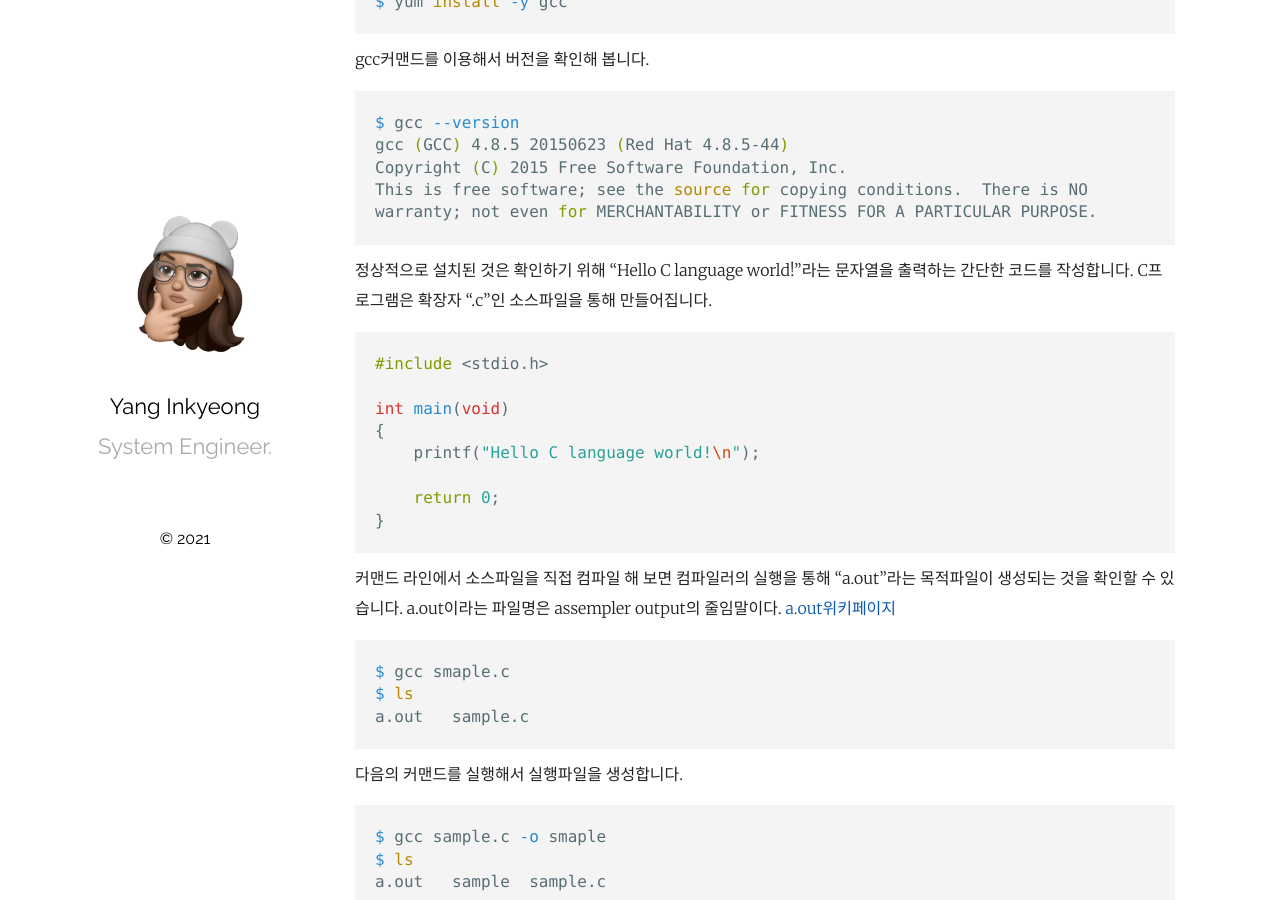
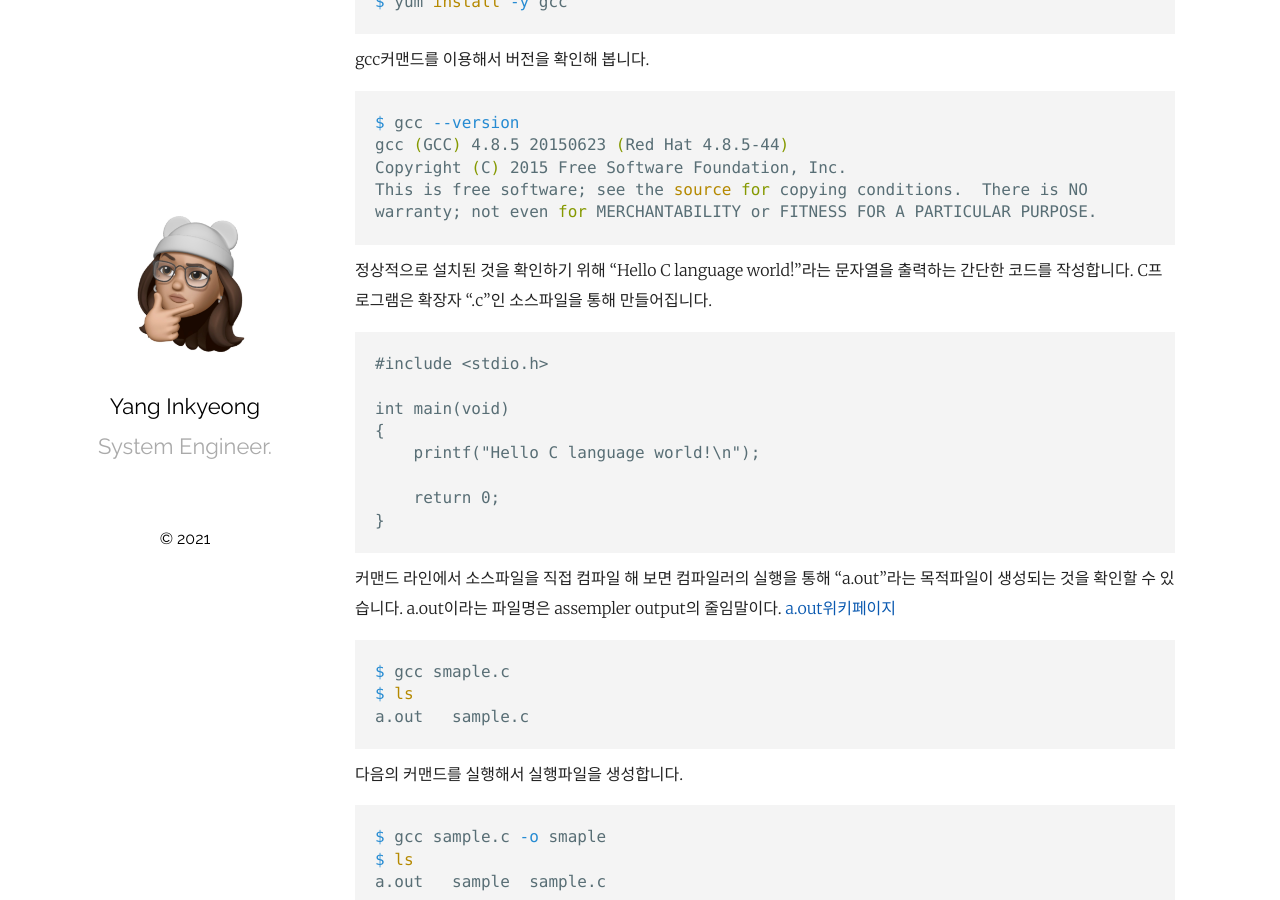
Before and after one commit to InkyeongYang/InkyeongYang, a Jekyll site: the page built from _posts/2021-02-22-create-C-env-vscode.markdown, in a window 1280 px wide and 900 px high, scrolled down 405 px. Built offline with Jekyll 4.4.1, drawn with Linux system fonts in a browser that asks for light colours.

Commit message:
Update first post

````diff
--- a/_posts/2021-02-22-create-C-env-vscode.markdown
+++ b/_posts/2021-02-22-create-C-env-vscode.markdown
@@ -18,6 +18,7 @@ C언어의 컴파일러인 gcc패키지를 설치합니다.
 $ yum install -y gcc
 ```
 gcc커맨드를 이용해서 버전을 확인해 봅니다.
+
 ```bash
 $ gcc --version
 gcc (GCC) 4.8.5 20150623 (Red Hat 4.8.5-44)
@@ -25,8 +26,10 @@ Copyright (C) 2015 Free Software Foundation, Inc.
 This is free software; see the source for copying conditions.  There is NO
 warranty; not even for MERCHANTABILITY or FITNESS FOR A PARTICULAR PURPOSE.
 ```
-정상적으로 설치된 것은 확인하기 위해 "Hello C language world!"라는 문자열을 출력하는 간단한 코드를 작성합니다. C프로그램은 확장자 ".c"인 소스파일을 통해 만들어집니다.
-```c++
+
+정상적으로 설치된 것을 확인하기 위해 "Hello C language world!"라는 문자열을 출력하는 간단한 코드를 작성합니다. C프로그램은 확장자 ".c"인 소스파일을 통해 만들어집니다.
+
+```
 #include <stdio.h>
 
 int main(void)
````
